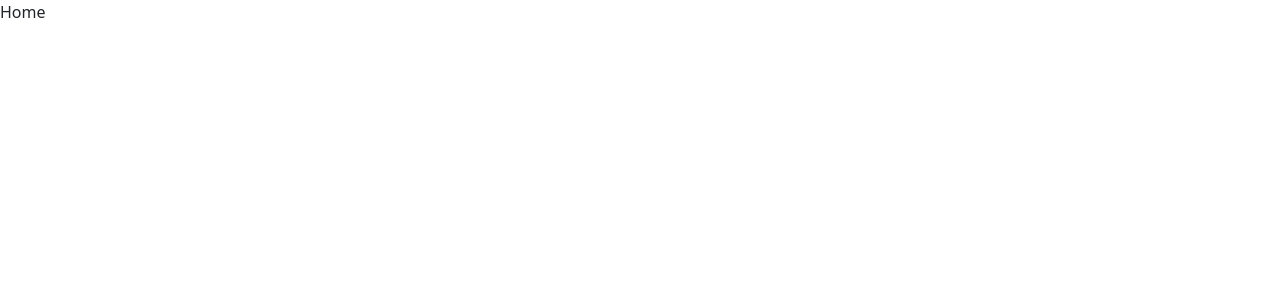
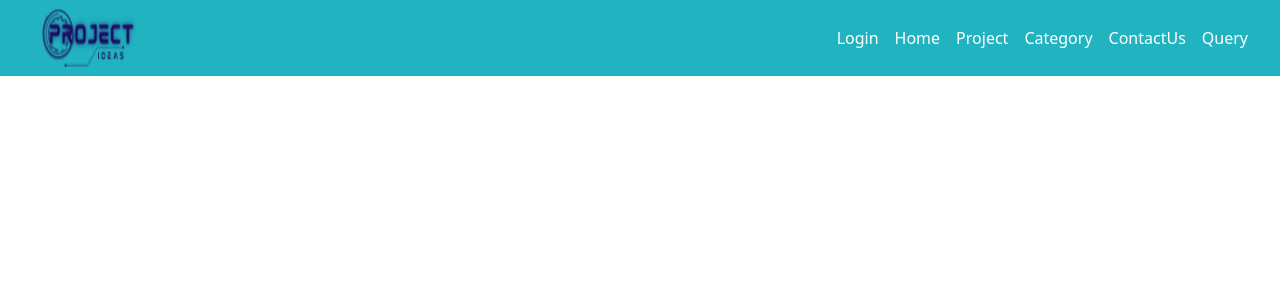
Before and after one commit to voidChetan/min_project_website_react, a React (Create React App) app: page /Home in a window 1280 px wide. Shown: the top 300 px of the page. Built offline with nearby package versions, Linux system fonts and the light colour scheme.

Commit message:
Header Added

```diff
--- a/package.json
+++ b/package.json
@@ -6,8 +6,12 @@
     "@testing-library/jest-dom": "^5.17.0",
     "@testing-library/react": "^13.4.0",
     "@testing-library/user-event": "^13.5.0",
+    "axios": "^1.6.7",
+    "bootstrap": "^5.3.3",
+    "font-awesome": "^4.7.0",
     "react": "^18.2.0",
     "react-dom": "^18.2.0",
+    "react-router-dom": "^6.22.1",
     "react-scripts": "^5.0.1",
     "web-vitals": "^2.1.4"
   },
--- a/src/App.js
+++ b/src/App.js
@@ -1,13 +1,13 @@
 import logo from './logo.svg';
 import './App.css';
-// import AppRoutes from './routes/AppRoutes';
-import Home from './pages/Home';
+import AppRoutes from './routes/AppRoutes';
+// import Home from './pages/Home';
 
 function App() {
   return (
     <div>
-      {/* <AppRoutes></AppRoutes> */}
-      <Home></Home>
+      <AppRoutes></AppRoutes>
+      {/* <Home></Home> */}
 
     </div>
   );
--- a/src/Components/UI/Header.js
+++ b/src/Components/UI/Header.js
@@ -0,0 +1,47 @@
+import React from 'react';
+import { Link } from 'react-router-dom';
+import Logo from '../../assets/Images/logo-3.png';
+
+const Header = () => {
+    return (
+        <div>
+            <div className="container-fluid p-0">
+                <div className="row">
+                    <div className="col-12">
+                        <nav className="navbar navbar-expand-md navbar-dark " style={{ backgroundColor: '#22b3c1' }}>
+                        <img src={Logo} className="img-fluid" alt="Logo" style={{marginLeft:'16px', width: '150px', height: '60px' }} />
+                            <button className="navbar-toggler" type="button" data-bs-toggle="collapse" data-bs-target="#navbarNav" aria-controls="navbarNav" aria-expanded="false" aria-label="Toggle navigation">
+                                <span className="navbar-toggler-icon"></span>
+                            </button>
+                            <div className="collapse navbar-collapse d-flex justify-content-end me-4" id="navbarNav">
+                                <ul className="navbar-nav">
+                                <li className="nav-item">
+                                        <Link className="nav-link  text-white" to="/Login">Login</Link>
+                                    </li>
+                                    <li className="nav-item">
+                                        <Link className="nav-link  text-white" to="/Home">Home</Link>
+                                    </li>
+                                    <li className="nav-item">
+                                        <Link className="nav-link  text-white" to="/Project">Project</Link>
+                                    </li>
+                                    <li className="nav-item">
+                                        <Link className="nav-link  text-white" to="/Category">Category</Link>
+                                    </li>
+                                    <li className="nav-item">
+                                        <Link className="nav-link  text-white" to="/ContactUs">ContactUs</Link>
+                                    </li>
+                                    <li className="nav-item">
+                                        <Link className="nav-link  text-white" to="/Query">Query</Link>
+                                    </li>
+
+                                </ul>
+                            </div>
+                        </nav>
+                    </div>
+                </div>
+            </div>
+        </div>
+    );
+};
+
+export default Header;
--- a/src/routes/AppRoutes.js
+++ b/src/routes/AppRoutes.js
@@ -1,17 +1,20 @@
 import React from 'react';
-// import { BrowserRouter, Route, Routes } from 'react-router-dom';
-// import Home from '../pages/Home';
+import { BrowserRouter, Route, Routes } from 'react-router-dom';
+import Header from '../Components/UI/Header';
 
 const AppRoutes = () => {
 
     return (
         <div>
-            {/* <BrowserRouter>
+            <BrowserRouter>
+            <Header></Header>
             <Routes>
-                <Route path='/Home' element={<Home></Home>}></Route>
+                {/* <Route path='/Home' element={<Home></Home>}></Route> */}
             </Routes>
 
-            </BrowserRouter> */}
+            </BrowserRouter>
+
+
         </div>
     );
 };
```
Also changed, not shown: src/assets/Images/logo-3.png (added), 1 other file (tests, documents, lock files or other folders).
